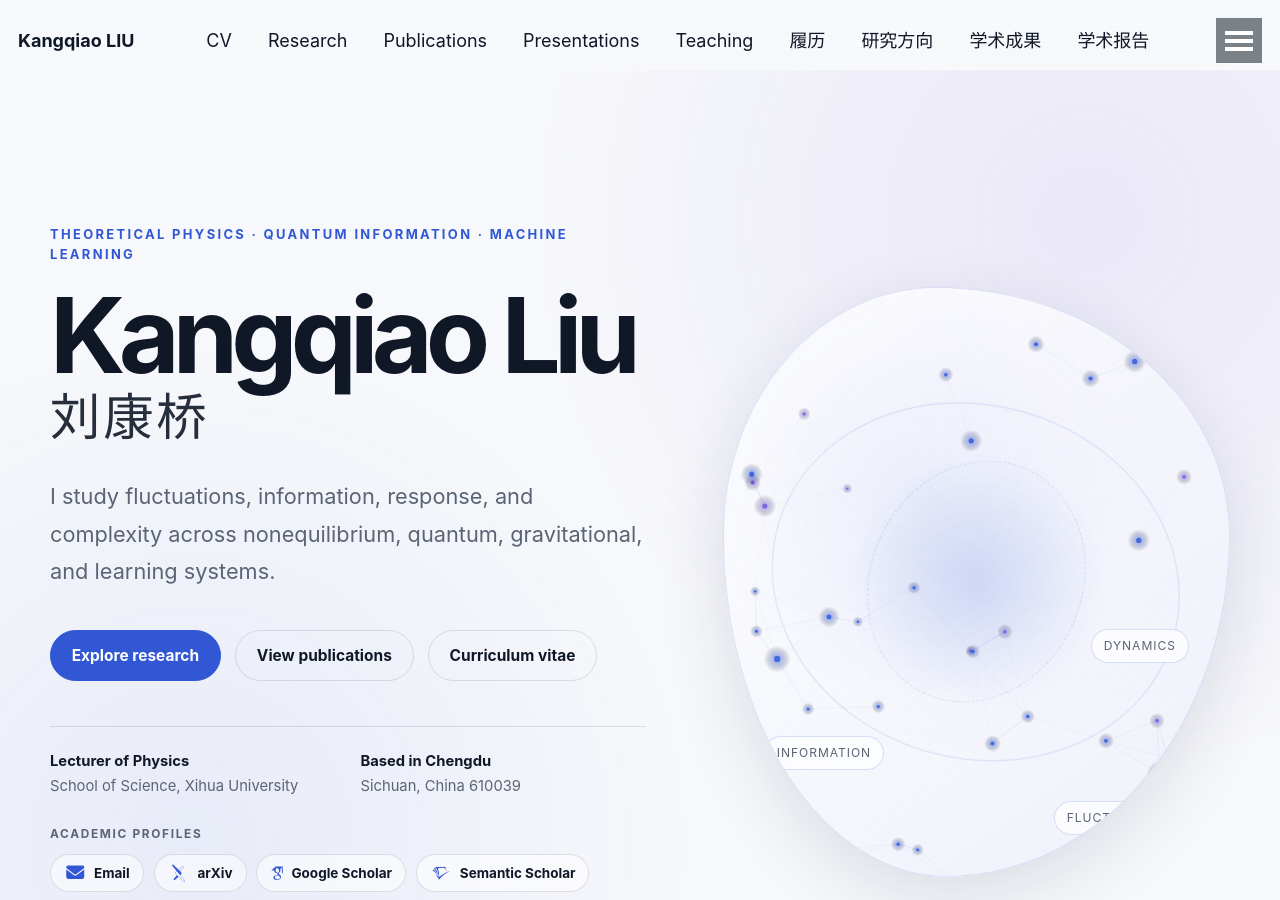
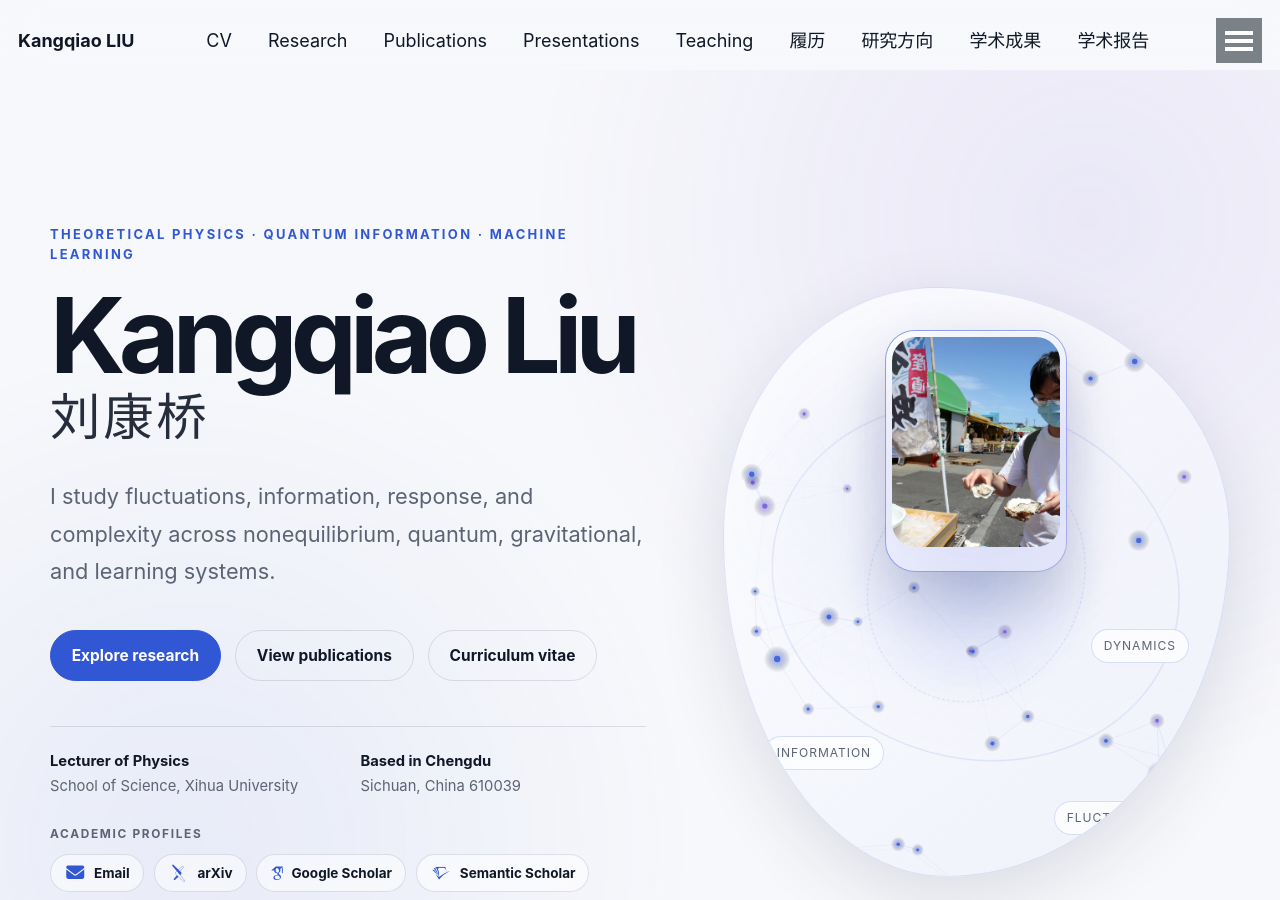
Before and after one commit to KangqiaoLiu/KangqiaoLiu.github.io, a Jekyll site: the page built from _pages/about.md, in a window 1280 px wide and 900 px high. Built offline with Jekyll 4.4.1, drawn with Linux system fonts in a browser that asks for light colours; some web fonts are replaced.

Commit message:
Restore portrait to homepage hero

```diff
--- a/_pages/about.md
+++ b/_pages/about.md
@@ -46,11 +46,14 @@ redirect_from:
         </div>
       </div>
 
-      <div class="ai-hero__visual ai-reveal" aria-hidden="true">
-        <canvas id="ai-research-canvas"></canvas>
-        <span class="ai-orbit-label ai-orbit-label--one">Dynamics</span>
-        <span class="ai-orbit-label ai-orbit-label--two">Information</span>
-        <span class="ai-orbit-label ai-orbit-label--three">Fluctuations</span>
+      <div class="ai-hero__visual ai-reveal">
+        <figure class="ai-home-portrait">
+          <img src="{{ '/images/IMG_6440-min.jpeg' | relative_url }}" alt="Portrait of Kangqiao Liu" loading="eager" fetchpriority="high" decoding="async" />
+        </figure>
+        <canvas id="ai-research-canvas" aria-hidden="true"></canvas>
+        <span class="ai-orbit-label ai-orbit-label--one" aria-hidden="true">Dynamics</span>
+        <span class="ai-orbit-label ai-orbit-label--two" aria-hidden="true">Information</span>
+        <span class="ai-orbit-label ai-orbit-label--three" aria-hidden="true">Fluctuations</span>
       </div>
     </section>
   </div>
```
